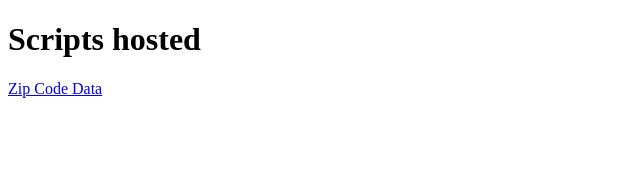
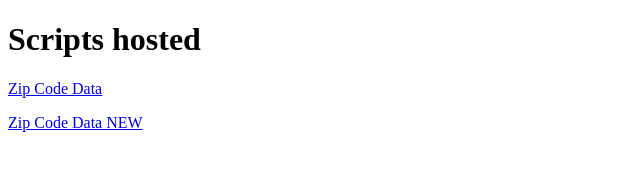
Before and after one commit to a-pietrzak/zip_rents, a plain HTML site: page index.html in a window 1280 px wide. Shown: the whole page, without its empty margins (0-640 px from the left). Drawn offline with Linux system fonts and the light colour scheme.

Commit message:
Update index.html
Update for affordability survey

```diff
--- a/index.html
+++ b/index.html
@@ -8,6 +8,7 @@
 <body>
     <h1>Scripts hosted</h1>
     <p><a href="zip_data.js">Zip Code Data</a></p>
+    <p><a href="output.js">Zip Code Data NEW</a></p>
 </body>
 
 </html>
```
